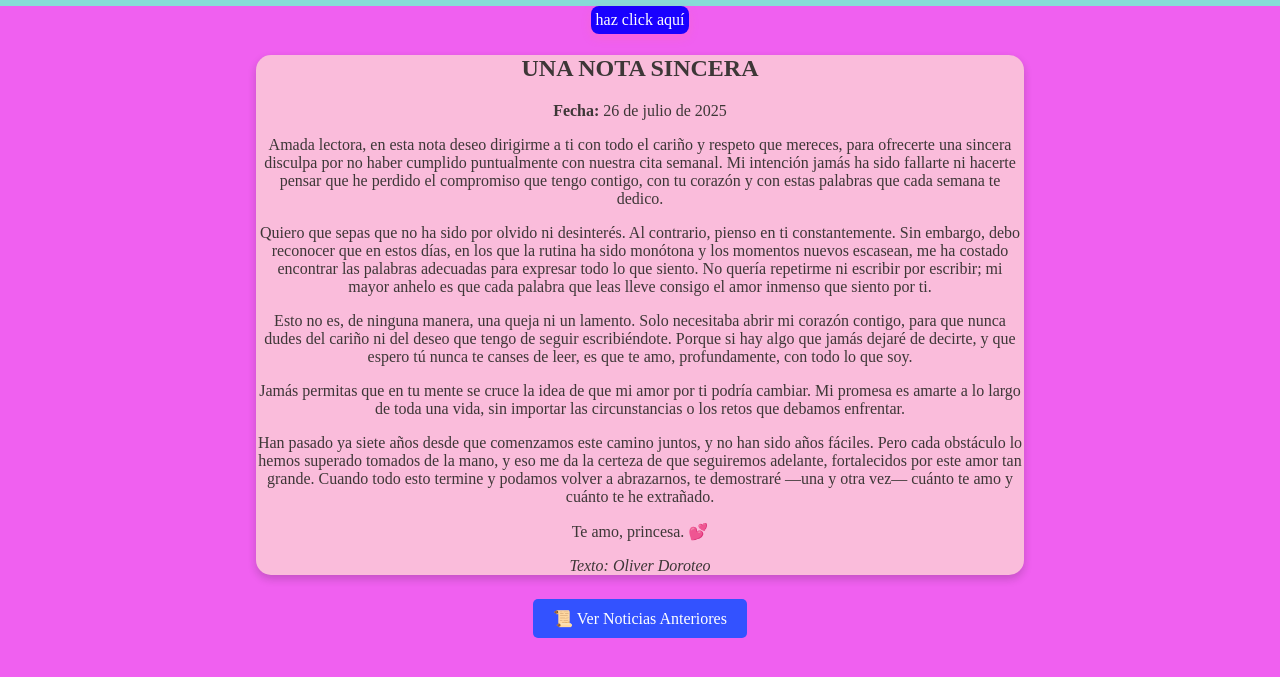
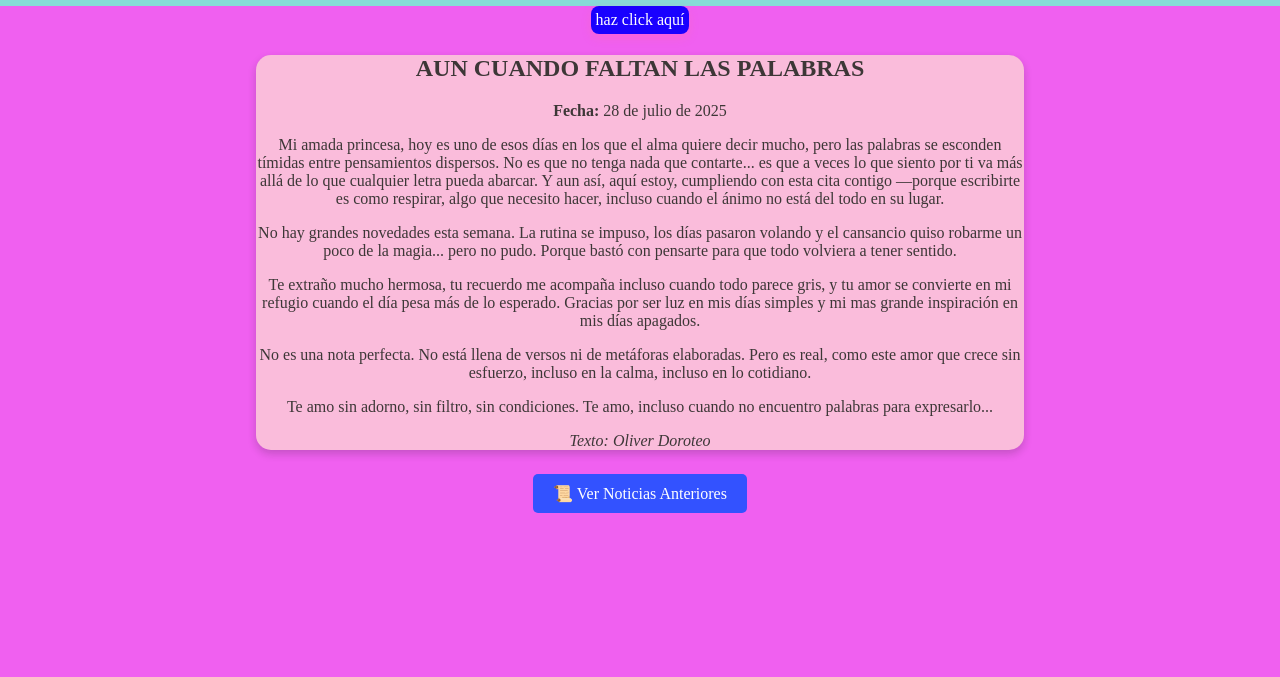
Before and after one commit to TioLiver/lore-n, a plain HTML site: page index.html in a window 1280 px wide. Shown: the part 117-794 px from the top of the page. Drawn offline with Linux system fonts and the light colour scheme.

Commit message:
Add files via upload

```diff
--- a/index.html
+++ b/index.html
@@ -36,24 +36,24 @@
        </section>
 
 
-<section class="noticia-destacada">
-  <h2>UNA NOTA SINCERA</h2>
-  <p><strong>Fecha:</strong> 26 de julio de 2025</p>
+<article class="noticia-destacada">
+  <h2>AUN CUANDO FALTAN LAS PALABRAS</h2>
+  <p><strong>Fecha:</strong> 28 de julio de 2025</p>
 
-  <p>Amada lectora, en esta nota deseo dirigirme a ti con todo el cariño y respeto que mereces, para ofrecerte una sincera disculpa por no haber cumplido puntualmente con nuestra cita semanal. Mi intención jamás ha sido fallarte ni hacerte pensar que he perdido el compromiso que tengo contigo, con tu corazón y con estas palabras que cada semana te dedico.</p>
 
-  <p>Quiero que sepas que no ha sido por olvido ni desinterés. Al contrario, pienso en ti constantemente. Sin embargo, debo reconocer que en estos días, en los que la rutina ha sido monótona y los momentos nuevos escasean, me ha costado encontrar las palabras adecuadas para expresar todo lo que siento. No quería repetirme ni escribir por escribir; mi mayor anhelo es que cada palabra que leas lleve consigo el amor inmenso que siento por ti.</p>
+  <p>Mi amada princesa, hoy es uno de esos días en los que el alma quiere decir mucho, pero las palabras se esconden tímidas entre pensamientos dispersos. No es que no tenga nada que contarte... es que a veces lo que siento por ti va más allá de lo que cualquier letra pueda abarcar. Y aun así, aquí estoy, cumpliendo con esta cita contigo —porque escribirte es como respirar, algo que necesito hacer, incluso cuando el ánimo no está del todo en su lugar.</p>
 
-  <p>Esto no es, de ninguna manera, una queja ni un lamento. Solo necesitaba abrir mi corazón contigo, para que nunca dudes del cariño ni del deseo que tengo de seguir escribiéndote. Porque si hay algo que jamás dejaré de decirte, y que espero tú nunca te canses de leer, es que te amo, profundamente, con todo lo que soy.</p>
+  <p>No hay grandes novedades esta semana. La rutina se impuso, los días pasaron volando y el cansancio quiso robarme un poco de la magia... pero no pudo. Porque bastó con pensarte para que todo volviera a tener sentido. </p>
 
-  <p>Jamás permitas que en tu mente se cruce la idea de que mi amor por ti podría cambiar. Mi promesa es amarte a lo largo de toda una vida, sin importar las circunstancias o los retos que debamos enfrentar.</p>
+  <p>Te extraño mucho hermosa, tu recuerdo me acompaña incluso cuando todo parece gris, y tu amor se convierte en mi refugio cuando el día pesa más de lo esperado. Gracias por ser luz en mis días simples y mi mas grande inspiración en mis días apagados.</p>
 
-  <p>Han pasado ya siete años desde que comenzamos este camino juntos, y no han sido años fáciles. Pero cada obstáculo lo hemos superado tomados de la mano, y eso me da la certeza de que seguiremos adelante, fortalecidos por este amor tan grande. Cuando todo esto termine y podamos volver a abrazarnos, te demostraré —una y otra vez— cuánto te amo y cuánto te he extrañado.</p>
+  <p>No es una nota perfecta. No está llena de versos ni de metáforas elaboradas. Pero es real, como este amor que crece sin esfuerzo, incluso en la calma, incluso en lo cotidiano.</p>
 
-  <p>Te amo, princesa. 💕</p>
+  <p>Te amo sin adorno, sin filtro, sin condiciones. Te amo, incluso cuando no encuentro palabras para expresarlo...</p>
 
   <p><em>Texto: Oliver Doroteo</em></p>
-</section>
+</article>
+
 
 
 
```
Also changed, not shown: noticias.html (+18 -0 lines).
